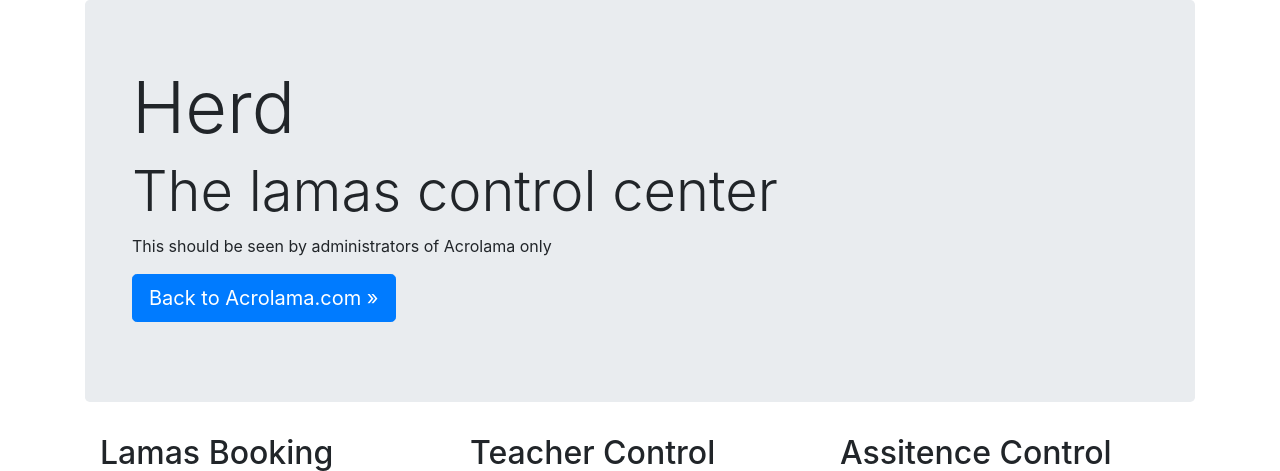
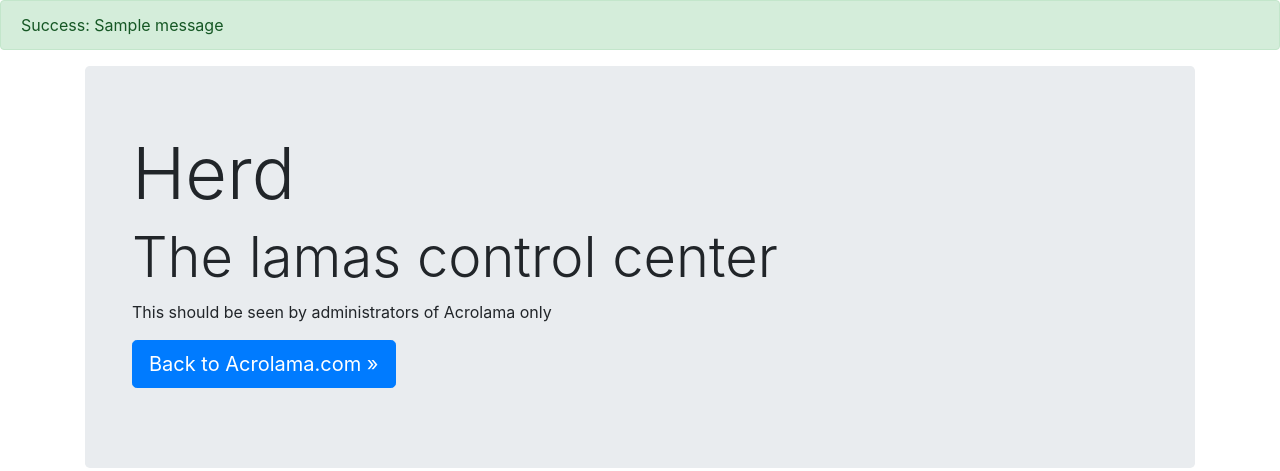
Before and after one commit to adux/acrolama, a Django app: template apps/booking/templates/booking/herd.html in a window 1280 px wide. Shown: the top 471 px of the page. Run offline with Django 3.2, Linux system fonts and the light colour scheme; the template is opened without the code that fills it, so the values that code supplies are empty; tables that the repository leaves empty hold one stand-in row (values such as "Sample post"); one stand-in notice (Sample message) is shown; parts of the project's set-up code (start-up, migrations or seed data) failed here and were passed over; some libraries are stand-ins or nearby versions.

Commit message:
Changes for Registration Email

```diff
--- a/apps/booking/models.py
+++ b/apps/booking/models.py
@@ -62,6 +62,7 @@ def update_pre(sender, instance, **kwargs):
             irregularities = Irregularity.objects.filter(
                 event__slug=instance.event.slug
             )
+
             p = {
                 "event": instance.event,
                 "user": instance.user,
--- a/apps/booking/templates/booking/base_bs.html
+++ b/apps/booking/templates/booking/base_bs.html
@@ -15,6 +15,14 @@
     <!-- <link rel="stylesheet" href="{% static 'home/css/accounting.css' %}"> -->
     </head>
 <body>
+    {% if messages %}
+        {% for message in messages %}
+        <div class="alert alert-{{ message.tags }}" role="alert">
+            <span>{{ message.tags|capfirst }}: </span>
+            {{ message }}
+        </div>
+        {% endfor %}
+    {% endif %}
     <div class="container">
     {% block content %}
     {% endblock %}
--- a/apps/booking/views.py
+++ b/apps/booking/views.py
@@ -1,3 +1,5 @@
+from django.contrib import messages
+
 from django.views.generic import TemplateView, UpdateView, ListView
 from django.contrib.auth.mixins import LoginRequiredMixin, UserPassesTestMixin
 
@@ -62,6 +64,7 @@ class ControlUpdateView(UserPassesTestMixin, LoginRequiredMixin, UpdateView):
             # TODO im not sure this way of passing the pk is ideal :)
             pk={"pk": pk},
         )
+        messages.success(self.request, 'Update successful.')
         return url
 
     def test_func(self):
--- a/apps/project/views.py
+++ b/apps/project/views.py
@@ -1,12 +1,12 @@
 from django.conf import settings
 
-from django.urls import reverse
 from django.views import View
 from django.views.generic import DetailView, FormView
 from django.views.generic.detail import SingleObjectMixin
 
 from django.core.mail import send_mail
 from django.template.loader import render_to_string
+from django.contrib import messages
 
 from project.models import Event, TimeOption, PriceOption, Irregularity
 from booking.forms import BookForm
@@ -79,7 +79,8 @@ class EventInterest(SingleObjectMixin, FormView):
         return super().form_valid(form)
 
     def get_success_url(self):
-        return reverse("home")
+        messages.success(self.request, 'Thank you for registering')
+        return self.request.path
 
 
 class EventDetail(View):
```
